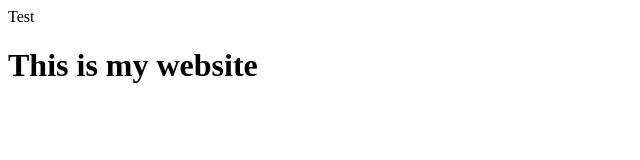
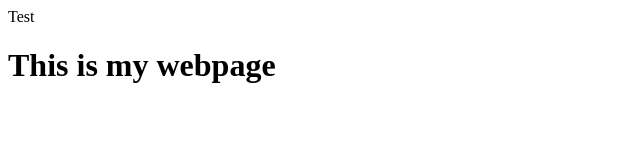
Before and after one commit to ns632/ns632.github.io, a plain HTML site: page index.html in a window 1280 px wide. Shown: the full height of the page, 0-640 px from the left. Drawn offline with Linux system fonts and the light colour scheme.

Commit message:
Update index.html

```diff
--- a/index.html
+++ b/index.html
@@ -1,7 +1,7 @@
 <html>
 <head>Test</head>
 <body>
-<h1> This is my website</h1>
+<h1> This is my webpage</h1>
 </body>
 
 </html>
```
